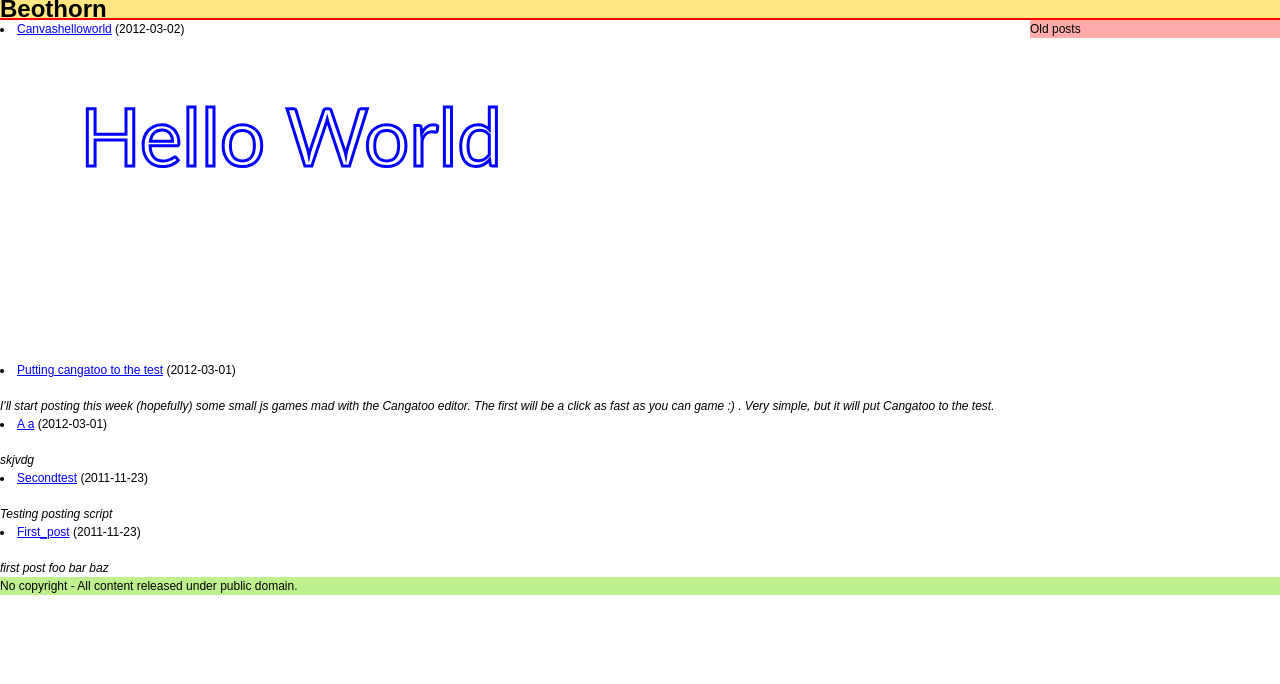
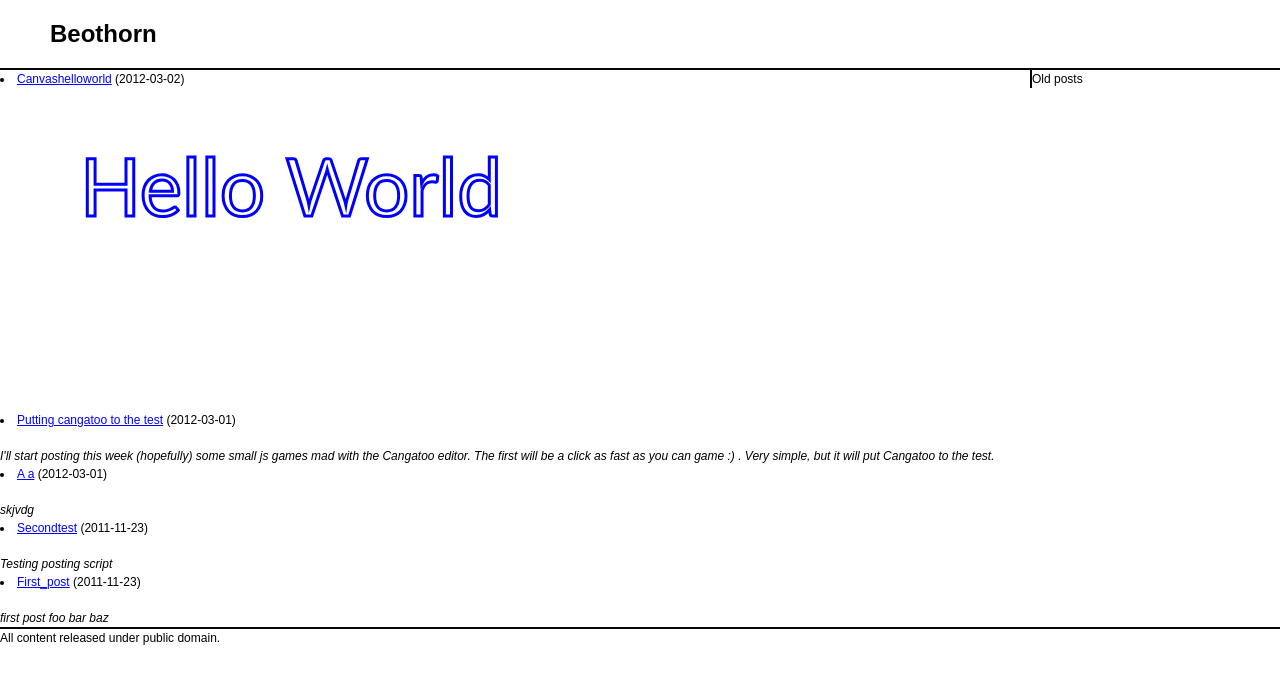
Before and after one commit to beothorn/SimpleGithubBlog, a Jekyll site: the page built from index.html, in a window 1280 px wide. Shown: the top 684 px of the page. Built offline with Jekyll 4.4.1, drawn with Linux system fonts in a browser that asks for light colours.

Commit message:
Clean layout

```diff
--- a/_layouts/main.html
+++ b/_layouts/main.html
@@ -33,7 +33,7 @@
 	</section><!-- #middle-->
 
 	<footer id="footer">
-		No copyright - All content released under public domain.
+		All content released under public domain.
 	</footer><!-- #footer -->
 
 </div><!-- #wrapper -->
--- a/style.css
+++ b/style.css
@@ -34,8 +34,8 @@ input {
 /* Header
 -----------------------------------------------------------------------------*/
 #header {
-	border-bottom:2px solid #ff0000;
-	background: #FFE680;
+	padding:25px 50px;
+	border-bottom:2px solid #060606;
 }
 
 
@@ -71,12 +71,12 @@ input {
 	width: 250px;
 	margin-left: -250px;
 	position: relative;
-	background: #FFACAA;
+	border-left:2px solid #060606;
 }
 
 
 /* Footer
 -----------------------------------------------------------------------------*/
 #footer {
-	background: #BFF08E;
+	border-top:2px solid #060606;
 }
```
